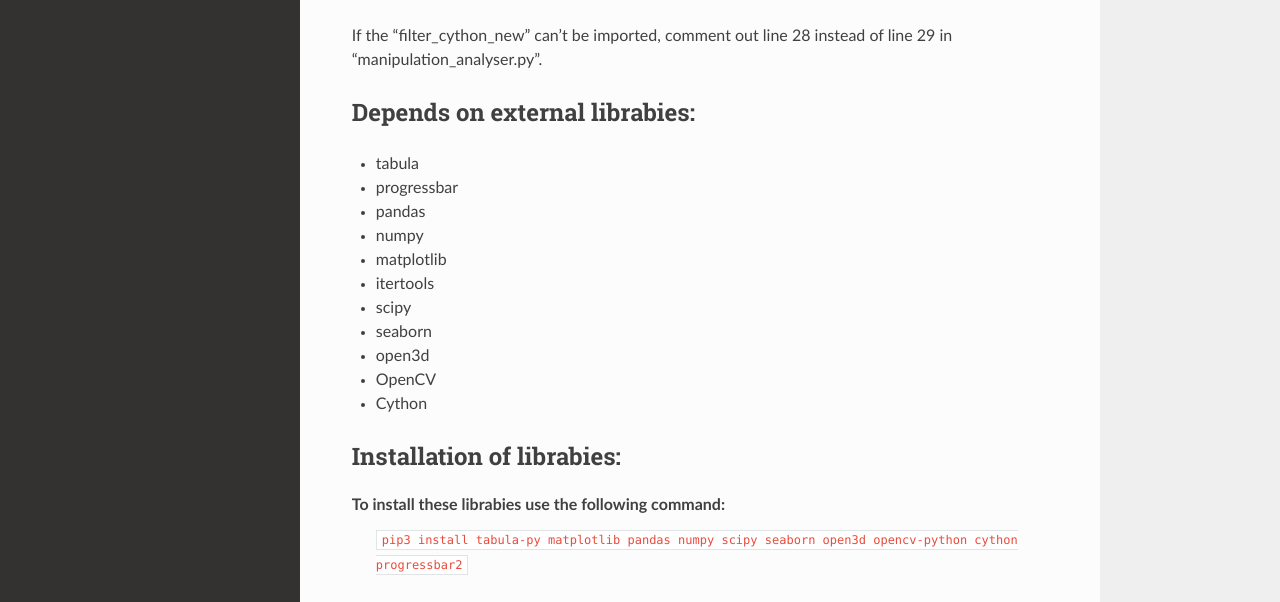
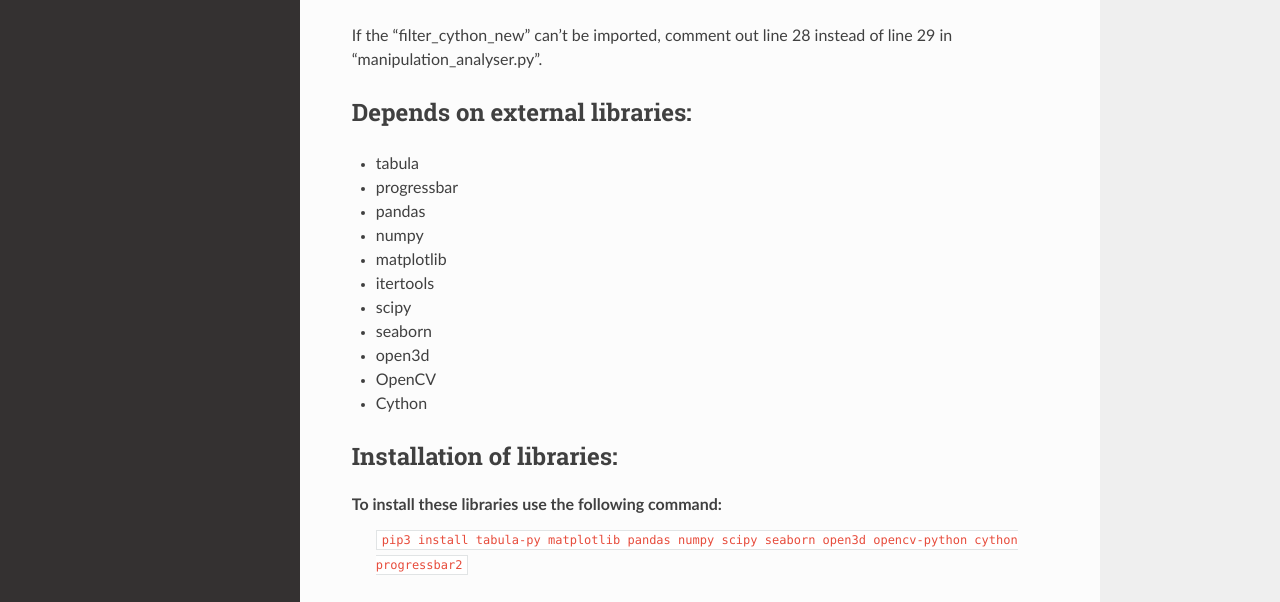
Before and after one commit to tobi-code/ManipulationLibrary, a Sphinx documentation site: the page built from docs/index.rst, in a window 1280 px wide and 900 px high, scrolled down 406 px. Shown: the part 164-766 px from the top of the window. Built offline with Sphinx 7.4.7 and the Read the Docs theme 2.0.0, drawn with Linux system fonts in a browser that asks for light colours.

Commit message:
Updated documentation

```diff
--- a/docs/index.rst
+++ b/docs/index.rst
@@ -27,7 +27,7 @@ with the following command in the "cython_filter_new" folder: ``python3 setup.py
 
 If the "filter_cython_new" can't be imported, comment out line 28 instead of line 29 in "manipulation_analyser.py".
 
-Depends on external librabies:
+Depends on external libraries:
 ------------------------------
 
 * tabula
@@ -52,10 +52,10 @@ Depends on external librabies:
 
 * Cython
 
-Installation of librabies:
+Installation of libraries:
 --------------------------
 
-To install these librabies use the following command:
+To install these libraries use the following command:
 	``pip3 install tabula-py matplotlib pandas numpy scipy seaborn open3d opencv-python cython progressbar2``
 
 Code
```
Also changed, not shown: README.md (+3 -3 lines).
